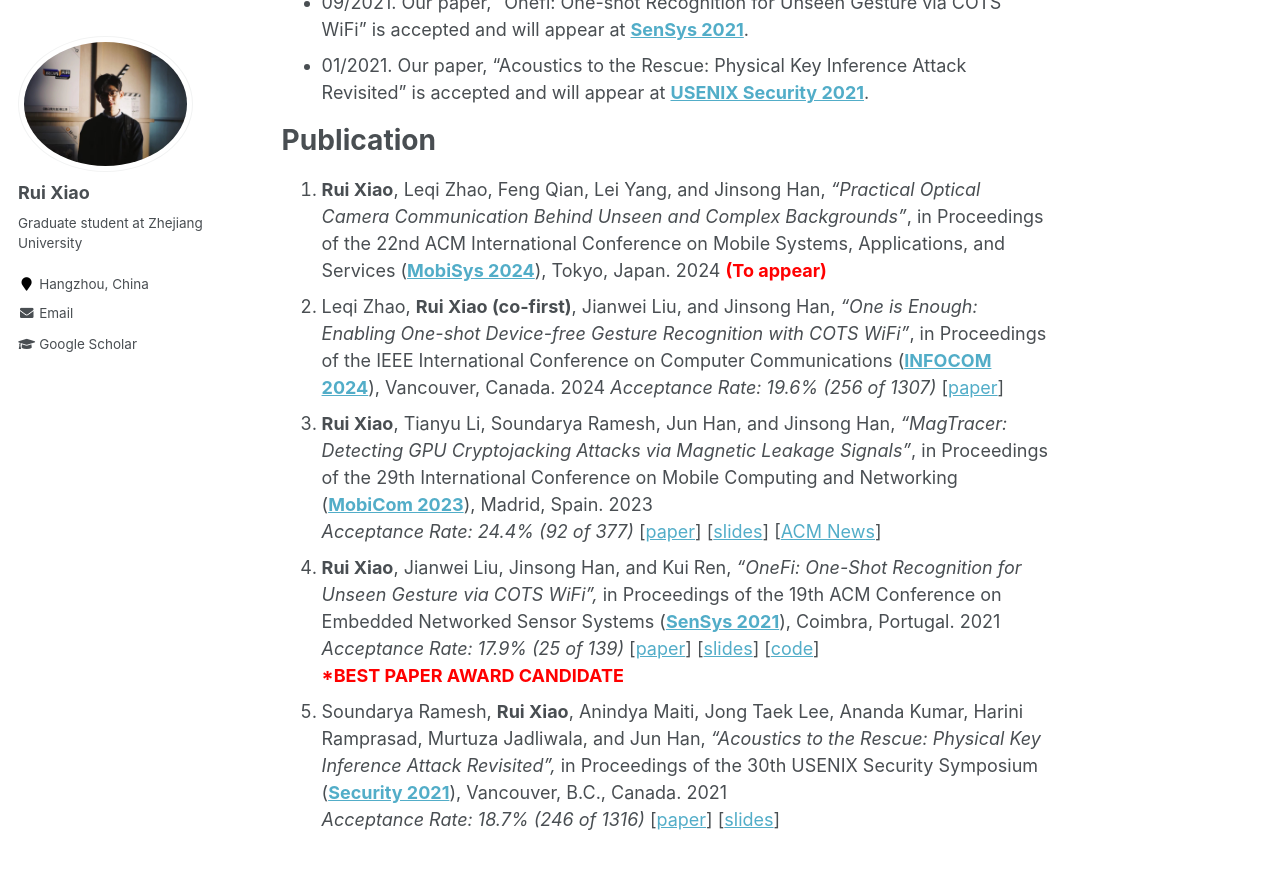
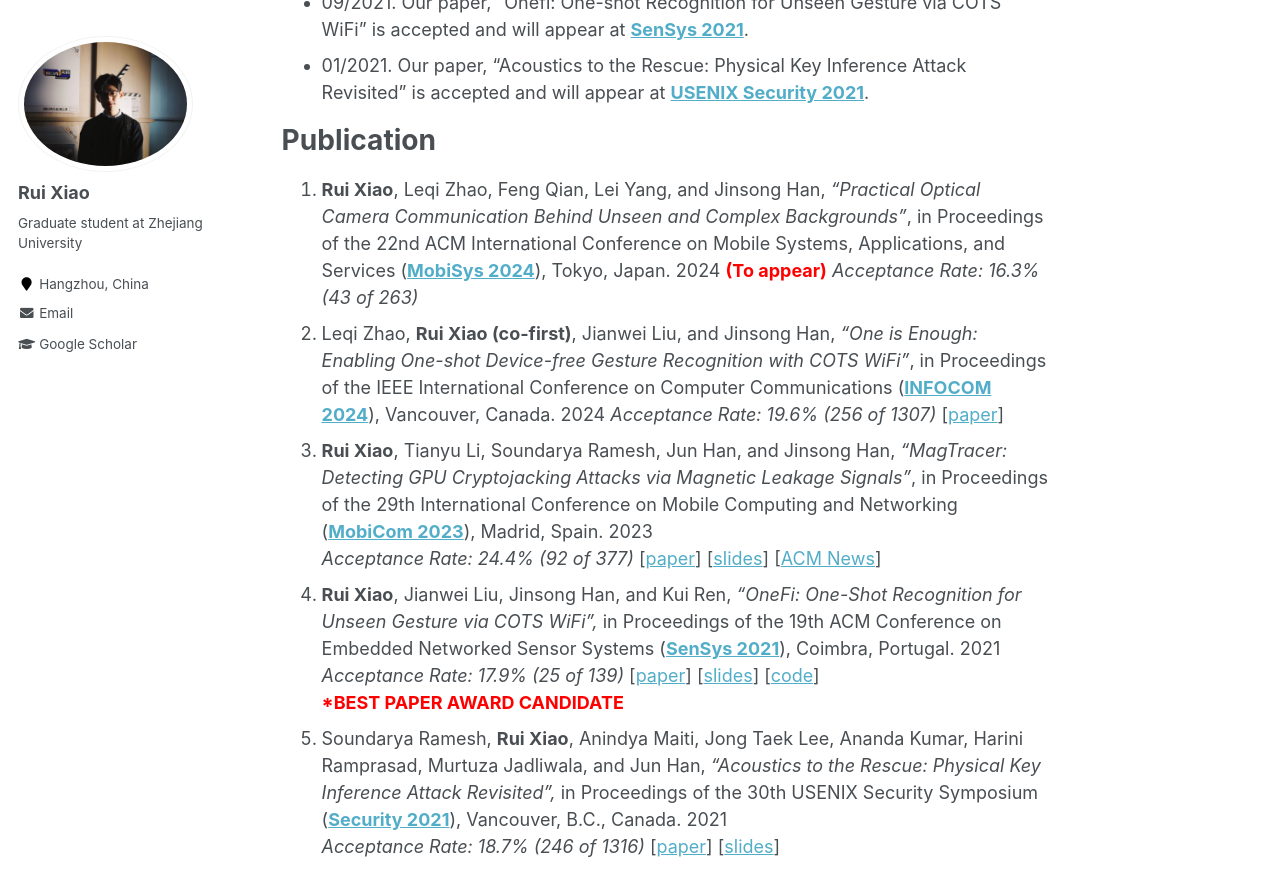
Before and after one commit to ruixiao24/ruixiao24.github.io, a Jekyll site: the page built from _pages/about.md, in a window 1280 px wide and 900 px high, scrolled down 559 px. Shown: the top 896 px of the window. Built offline with Jekyll 4.4.1, drawn with Linux system fonts in a browser that asks for light colours.

Commit message:
Update about.md

```diff
--- a/_pages/about.md
+++ b/_pages/about.md
@@ -23,6 +23,7 @@
 
 # Publication
 1. **Rui Xiao**, Leqi Zhao, Feng Qian, Lei Yang, and Jinsong Han, *"Practical Optical Camera Communication Behind Unseen and Complex Backgrounds"*, in Proceedings of the 22nd ACM International Conference on Mobile Systems, Applications, and Services (**[MobiSys 2024](https://sigmobile.org/mobisys/2024/)**), Tokyo, Japan. 2024 <span style="color:red"> **(To appear)**</span>
+    *Acceptance Rate: 16.3% (43 of 263)*
 1. Leqi Zhao, **Rui Xiao (co-first)**, Jianwei Liu, and Jinsong Han, *"One is Enough: Enabling One-shot Device-free Gesture Recognition with COTS WiFi"*, in Proceedings of the IEEE International Conference on Computer Communications (**[INFOCOM 2024](https://infocom2024.ieee-infocom.org/)**), Vancouver, Canada. 2024
     *Acceptance Rate: 19.6% (256 of 1307)* [[paper](https://ruixiao24.github.io/files/onesense-infocom24.pdf)]
 1. **Rui Xiao**, Tianyu Li, Soundarya Ramesh, Jun Han, and Jinsong Han, *"MagTracer: Detecting GPU Cryptojacking Attacks via Magnetic Leakage Signals"*, in Proceedings of the 29th International Conference on Mobile Computing and Networking (**[MobiCom 2023](https://sigmobile.org/mobicom/2023/)**), Madrid, Spain. 2023
```
